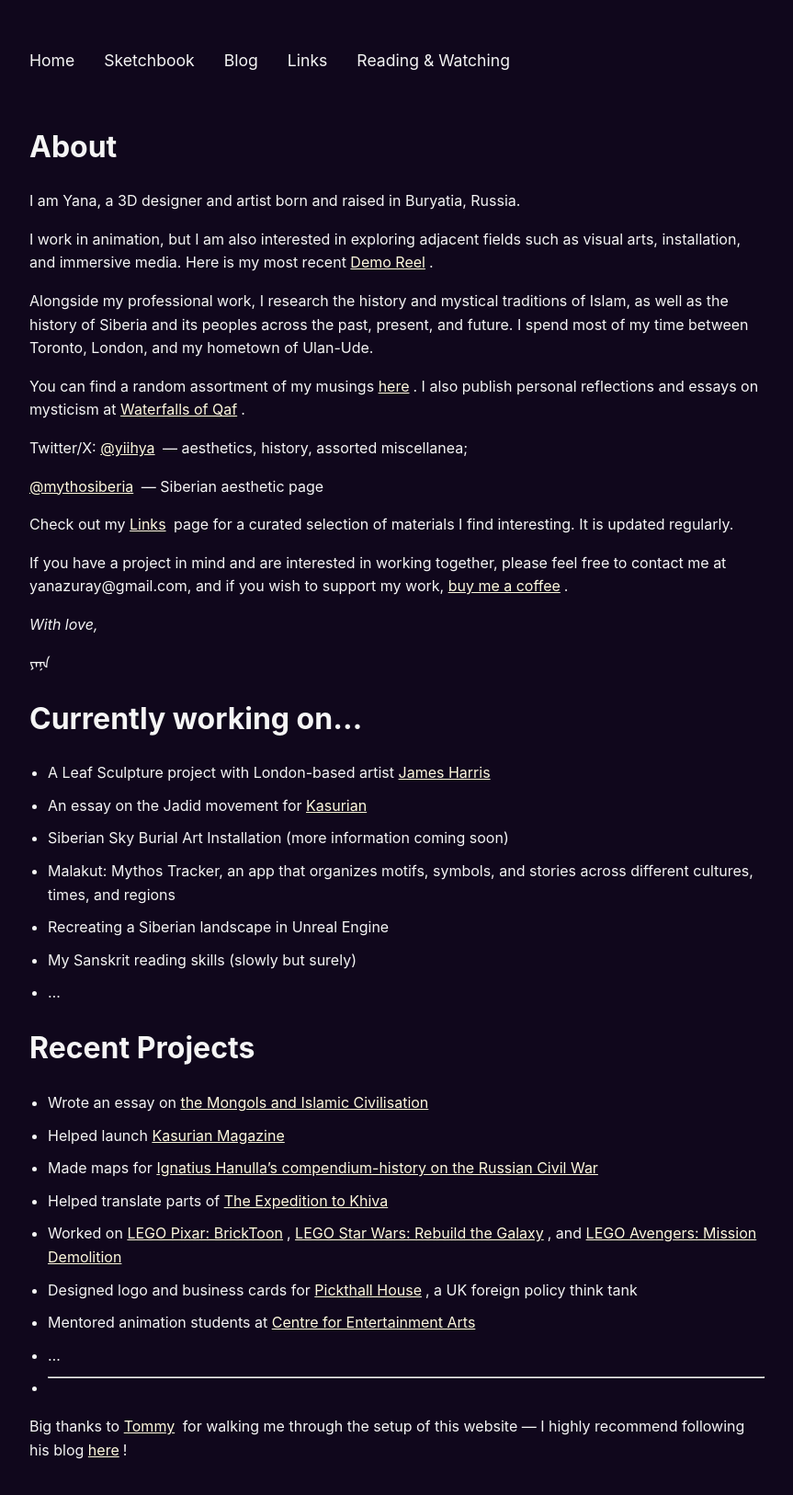
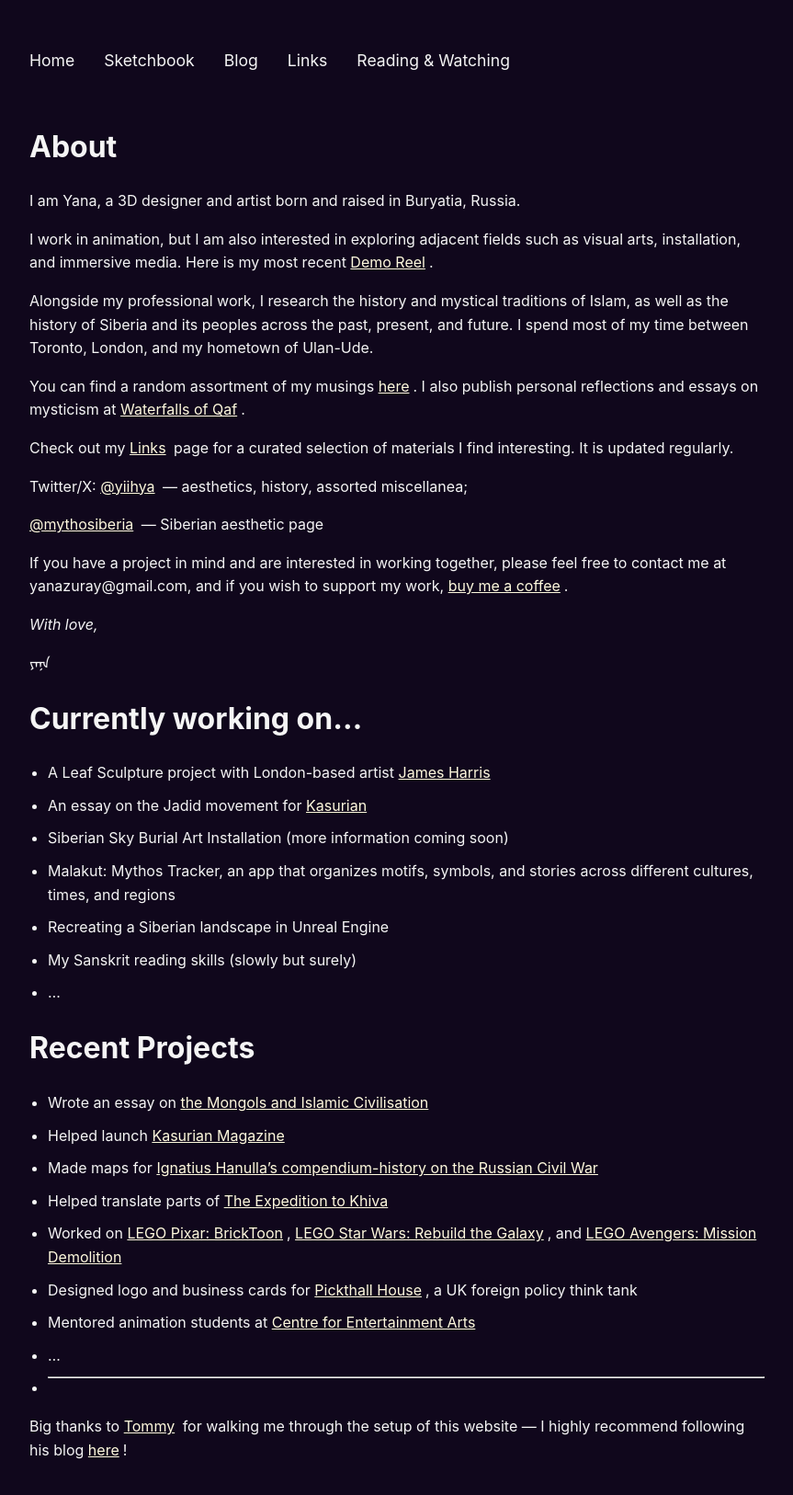
Before and after one commit to yanazuray/waterfalls-of-qaf, a Jekyll site: the page built from index.md, in a window 1280 px wide. Shown: the whole page at 92% size, without its empty margins (208-1071 px from the left). Built offline with Jekyll 4.4.1, drawn with Linux system fonts in a browser that asks for light colours.

Commit message:
vault backup: 2025-04-29 21:03:23

```diff
--- a/index.md
+++ b/index.md
@@ -13,11 +13,11 @@
 
 You can find a random assortment of my musings [here](https://yanazuray.me/blog). I also publish personal reflections and essays on mysticism at [Waterfalls of Qaf](https://waterfallsofqaf.substack.com/).
 
+Check out my [Links](https://yanazuray.me/links/) page for a curated selection of materials I find interesting. It is updated regularly.
+
 Twitter/X: [@yiihya](https://x.com/yiihya) — aesthetics, history, assorted miscellanea;
 
 [@mythosiberia](https://x.com/mythosiberia) — Siberian aesthetic page
-
-Check out my [Links](https://yanazuray.me/links) page for a curated selection of materials I find interesting. It is updated regularly.
 
 If you have a project in mind and are interested in working together, please feel free to contact me at yanazuray@gmail.com, and if you wish to support my work, [buy me a coffee](https://ko-fi.com/yanazuray).
 
```
